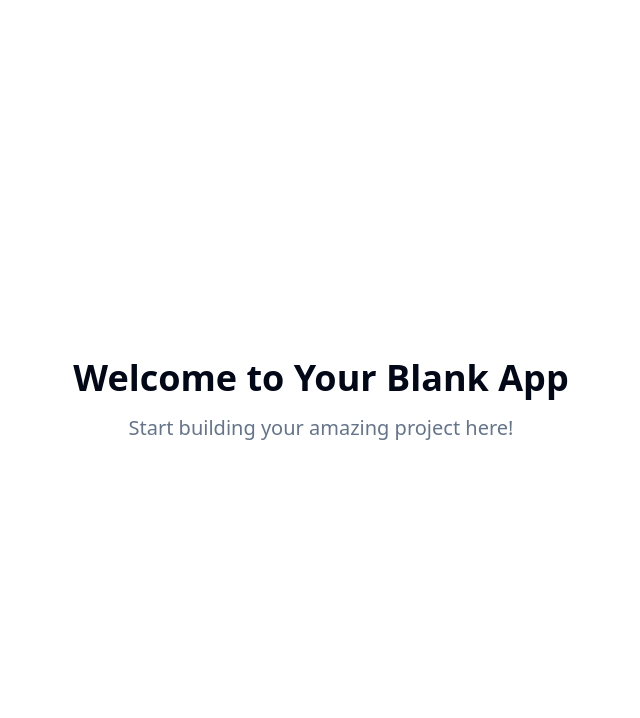
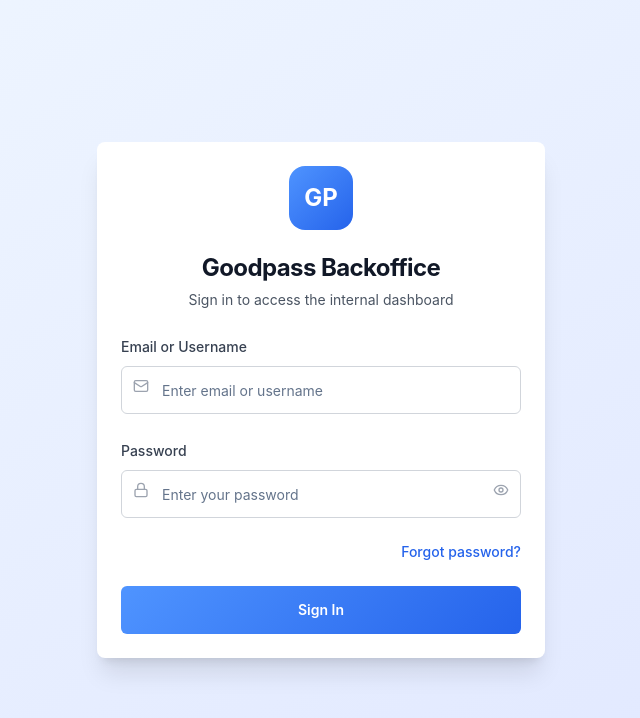
Before and after one commit to RajaOle/goodpass-control-center-dash, a React (Vite) app: page / in a window 1280 px wide. Shown: the top 718 px of the page, without its empty margins (319-959 px from the left). Built offline with nearby package versions, Linux system fonts and the light colour scheme.

Commit message:
feat: Add login page
Implement the login page with email, username, and reset password functionality.

```diff
--- /dev/null
+++ b/src/components/Login.tsx
@@ -0,0 +1,188 @@
+
+import React, { useState } from 'react';
+import { Button } from '@/components/ui/button';
+import { Input } from '@/components/ui/input';
+import { Label } from '@/components/ui/label';
+import { Card, CardContent, CardDescription, CardHeader, CardTitle } from '@/components/ui/card';
+import { Mail, Lock, Eye, EyeOff } from 'lucide-react';
+import { useToast } from '@/hooks/use-toast';
+
+const Login = () => {
+  const [emailOrUsername, setEmailOrUsername] = useState('');
+  const [password, setPassword] = useState('');
+  const [showPassword, setShowPassword] = useState(false);
+  const [isLoading, setIsLoading] = useState(false);
+  const [showResetPassword, setShowResetPassword] = useState(false);
+  const [resetEmail, setResetEmail] = useState('');
+  const { toast } = useToast();
+
+  const handleLogin = async (e: React.FormEvent) => {
+    e.preventDefault();
+    setIsLoading(true);
+
+    // Simulate API call
+    setTimeout(() => {
+      console.log('Login attempt:', { emailOrUsername, password });
+      toast({
+        title: "Login Successful",
+        description: "Welcome to Goodpass Backoffice",
+      });
+      setIsLoading(false);
+    }, 1500);
+  };
+
+  const handleResetPassword = async (e: React.FormEvent) => {
+    e.preventDefault();
+    setIsLoading(true);
+
+    // Simulate password reset
+    setTimeout(() => {
+      console.log('Password reset for:', resetEmail);
+      toast({
+        title: "Password Reset Sent",
+        description: "Check your email for reset instructions",
+      });
+      setIsLoading(false);
+      setShowResetPassword(false);
+      setResetEmail('');
+    }, 1500);
+  };
+
+  if (showResetPassword) {
+    return (
+      <div className="min-h-screen flex items-center justify-center bg-gradient-to-br from-blue-50 to-indigo-100 p-4">
+        <Card className="w-full max-w-md shadow-xl border-0">
+          <CardHeader className="text-center pb-6">
+            <div className="mx-auto mb-4 w-16 h-16 goodpass-gradient rounded-2xl flex items-center justify-center">
+              <span className="text-white font-bold text-2xl">GP</span>
+            </div>
+            <CardTitle className="text-2xl font-bold text-gray-900">Reset Password</CardTitle>
+            <CardDescription className="text-gray-600">
+              Enter your email address and we'll send you a reset link
+            </CardDescription>
+          </CardHeader>
+          <CardContent>
+            <form onSubmit={handleResetPassword} className="space-y-6">
+              <div className="space-y-2">
+                <Label htmlFor="reset-email" className="text-sm font-medium text-gray-700">
+                  Email Address
+                </Label>
+                <div className="relative">
+                  <Mail className="absolute left-3 top-3 h-4 w-4 text-gray-400" />
+                  <Input
+                    id="reset-email"
+                    type="email"
+                    placeholder="Enter your email"
+                    value={resetEmail}
+                    onChange={(e) => setResetEmail(e.target.value)}
+                    className="pl-10 h-12 border-gray-300 focus:border-blue-500 focus:ring-blue-500"
+                    required
+                  />
+                </div>
+              </div>
+
+              <Button
+                type="submit"
+                className="w-full h-12 goodpass-gradient hover:opacity-90 transition-opacity text-white font-semibold"
+                disabled={isLoading}
+              >
+                {isLoading ? 'Sending...' : 'Send Reset Link'}
+              </Button>
+
+              <Button
+                type="button"
+                variant="ghost"
+                className="w-full h-12 text-blue-600 hover:text-blue-700 hover:bg-blue-50"
+                onClick={() => setShowResetPassword(false)}
+              >
+                Back to Login
+              </Button>
+            </form>
+          </CardContent>
+        </Card>
+      </div>
+    );
+  }
+
+  return (
+    <div className="min-h-screen flex items-center justify-center bg-gradient-to-br from-blue-50 to-indigo-100 p-4">
+      <Card className="w-full max-w-md shadow-xl border-0">
+        <CardHeader className="text-center pb-6">
+          <div className="mx-auto mb-4 w-16 h-16 goodpass-gradient rounded-2xl flex items-center justify-center">
+            <span className="text-white font-bold text-2xl">GP</span>
+          </div>
+          <CardTitle className="text-2xl font-bold text-gray-900">Goodpass Backoffice</CardTitle>
+          <CardDescription className="text-gray-600">
+            Sign in to access the internal dashboard
+          </CardDescription>
+        </CardHeader>
+        <CardContent>
+          <form onSubmit={handleLogin} className="space-y-6">
+            <div className="space-y-2">
+              <Label htmlFor="email-username" className="text-sm font-medium text-gray-700">
+                Email or Username
+              </Label>
+              <div className="relative">
+                <Mail className="absolute left-3 top-3 h-4 w-4 text-gray-400" />
+                <Input
+                  id="email-username"
+                  type="text"
+                  placeholder="Enter email or username"
+                  value={emailOrUsername}
+                  onChange={(e) => setEmailOrUsername(e.target.value)}
+                  className="pl-10 h-12 border-gray-300 focus:border-blue-500 focus:ring-blue-500"
+                  required
+                />
+              </div>
+            </div>
+
+            <div className="space-y-2">
+              <Label htmlFor="password" className="text-sm font-medium text-gray-700">
+                Password
+              </Label>
+              <div className="relative">
+                <Lock className="absolute left-3 top-3 h-4 w-4 text-gray-400" />
+                <Input
+                  id="password"
+                  type={showPassword ? 'text' : 'password'}
+                  placeholder="Enter your password"
+                  value={password}
+                  onChange={(e) => setPassword(e.target.value)}
+                  className="pl-10 pr-10 h-12 border-gray-300 focus:border-blue-500 focus:ring-blue-500"
+                  required
+                />
+                <button
+                  type="button"
+                  onClick={() => setShowPassword(!showPassword)}
+                  className="absolute right-3 top-3 h-4 w-4 text-gray-400 hover:text-gray-600"
+                >
+                  {showPassword ? <EyeOff size={16} /> : <Eye size={16} />}
+                </button>
+              </div>
+            </div>
+
+            <div className="flex items-center justify-end">
+              <button
+                type="button"
+                onClick={() => setShowResetPassword(true)}
+                className="text-sm text-blue-600 hover:text-blue-700 font-medium"
+              >
+                Forgot password?
+              </button>
+            </div>
+
+            <Button
+              type="submit"
+              className="w-full h-12 goodpass-gradient hover:opacity-90 transition-opacity text-white font-semibold"
+              disabled={isLoading}
+            >
+              {isLoading ? 'Signing in...' : 'Sign In'}
+            </Button>
+          </form>
+        </CardContent>
+      </Card>
+    </div>
+  );
+};
+
+export default Login;
--- a/src/index.css
+++ b/src/index.css
@@ -1,8 +1,9 @@
+
 @tailwind base;
 @tailwind components;
 @tailwind utilities;
 
-/* Definition of the design system. All colors, gradients, fonts, etc should be defined here. */
+/* Goodpass Backoffice Design System */
 
 @layer base {
   :root {
@@ -15,8 +16,8 @@
     --popover: 0 0% 100%;
     --popover-foreground: 222.2 84% 4.9%;
 
-    --primary: 222.2 47.4% 11.2%;
-    --primary-foreground: 210 40% 98%;
+    --primary: 217 91% 60%;
+    --primary-foreground: 0 0% 100%;
 
     --secondary: 210 40% 96.1%;
     --secondary-foreground: 222.2 47.4% 11.2%;
@@ -24,60 +25,45 @@
     --muted: 210 40% 96.1%;
     --muted-foreground: 215.4 16.3% 46.9%;
 
-    --accent: 210 40% 96.1%;
-    --accent-foreground: 222.2 47.4% 11.2%;
+    --accent: 217 91% 60%;
+    --accent-foreground: 0 0% 100%;
 
     --destructive: 0 84.2% 60.2%;
     --destructive-foreground: 210 40% 98%;
 
     --border: 214.3 31.8% 91.4%;
     --input: 214.3 31.8% 91.4%;
-    --ring: 222.2 84% 4.9%;
+    --ring: 217 91% 60%;
 
     --radius: 0.5rem;
 
     --sidebar-background: 0 0% 98%;
-
     --sidebar-foreground: 240 5.3% 26.1%;
-
     --sidebar-primary: 240 5.9% 10%;
-
     --sidebar-primary-foreground: 0 0% 98%;
-
     --sidebar-accent: 240 4.8% 95.9%;
-
     --sidebar-accent-foreground: 240 5.9% 10%;
-
     --sidebar-border: 220 13% 91%;
-
     --sidebar-ring: 217.2 91.2% 59.8%;
   }
 
   .dark {
     --background: 222.2 84% 4.9%;
     --foreground: 210 40% 98%;
-
     --card: 222.2 84% 4.9%;
     --card-foreground: 210 40% 98%;
-
     --popover: 222.2 84% 4.9%;
     --popover-foreground: 210 40% 98%;
-
-    --primary: 210 40% 98%;
+    --primary: 217 91% 60%;
     --primary-foreground: 222.2 47.4% 11.2%;
-
     --secondary: 217.2 32.6% 17.5%;
     --secondary-foreground: 210 40% 98%;
-
     --muted: 217.2 32.6% 17.5%;
     --muted-foreground: 215 20.2% 65.1%;
-
     --accent: 217.2 32.6% 17.5%;
     --accent-foreground: 210 40% 98%;
-
     --destructive: 0 62.8% 30.6%;
     --destructive-foreground: 210 40% 98%;
-
     --border: 217.2 32.6% 17.5%;
     --input: 217.2 32.6% 17.5%;
     --ring: 212.7 26.8% 83.9%;
@@ -99,5 +85,10 @@
 
   body {
     @apply bg-background text-foreground;
+    font-family: -apple-system, BlinkMacSystemFont, "Segoe UI", Roboto, "Helvetica Neue", Arial, sans-serif;
   }
 }
+
+.goodpass-gradient {
+  background: linear-gradient(135deg, #4F94FF 0%, #2563EB 100%);
+}
--- a/src/pages/Index.tsx
+++ b/src/pages/Index.tsx
@@ -1,14 +1,8 @@
-// Update this page (the content is just a fallback if you fail to update the page)
+
+import Login from '@/components/Login';
 
 const Index = () => {
-  return (
-    <div className="min-h-screen flex items-center justify-center bg-background">
-      <div className="text-center">
-        <h1 className="text-4xl font-bold mb-4">Welcome to Your Blank App</h1>
-        <p className="text-xl text-muted-foreground">Start building your amazing project here!</p>
-      </div>
-    </div>
-  );
+  return <Login />;
 };
 
 export default Index;
```
